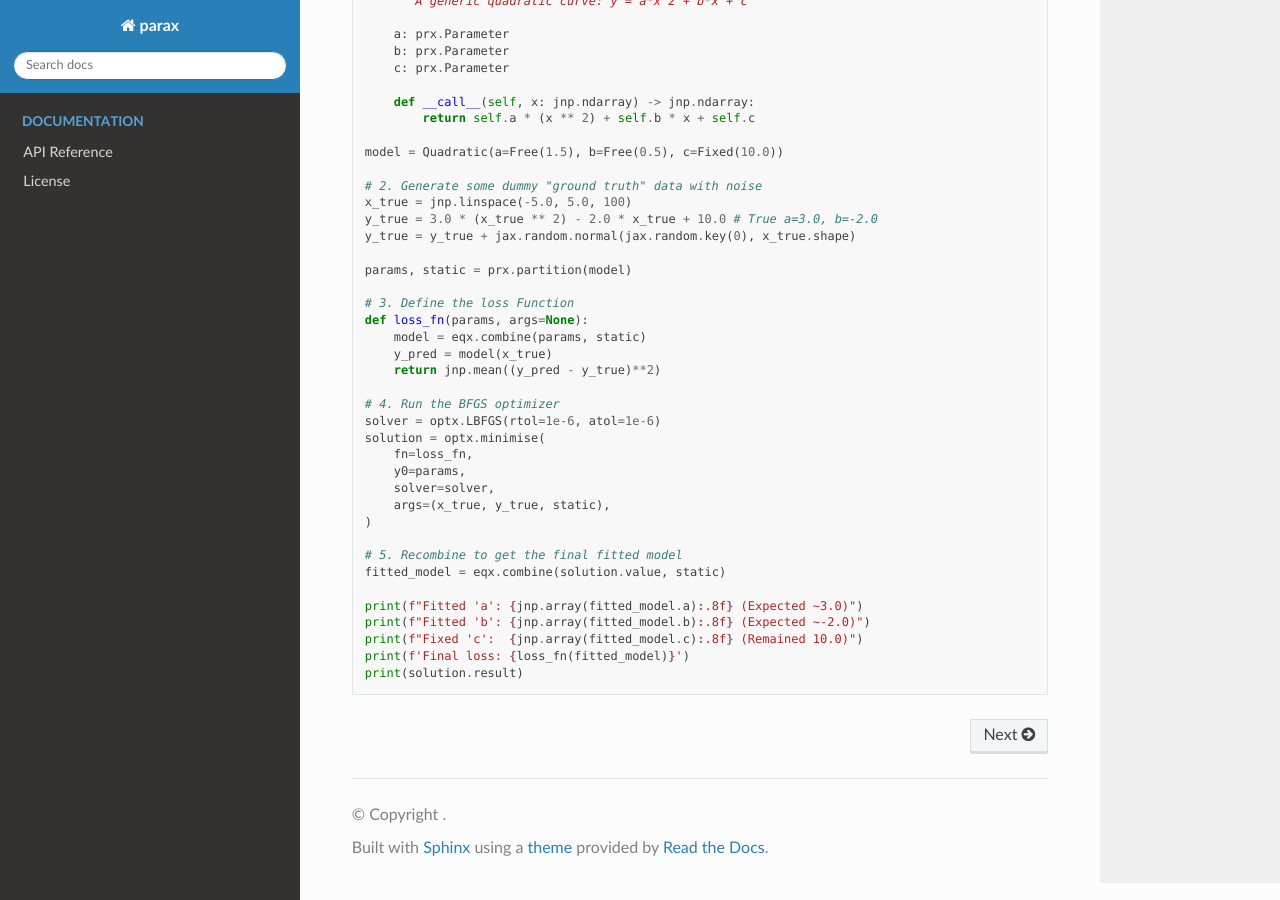
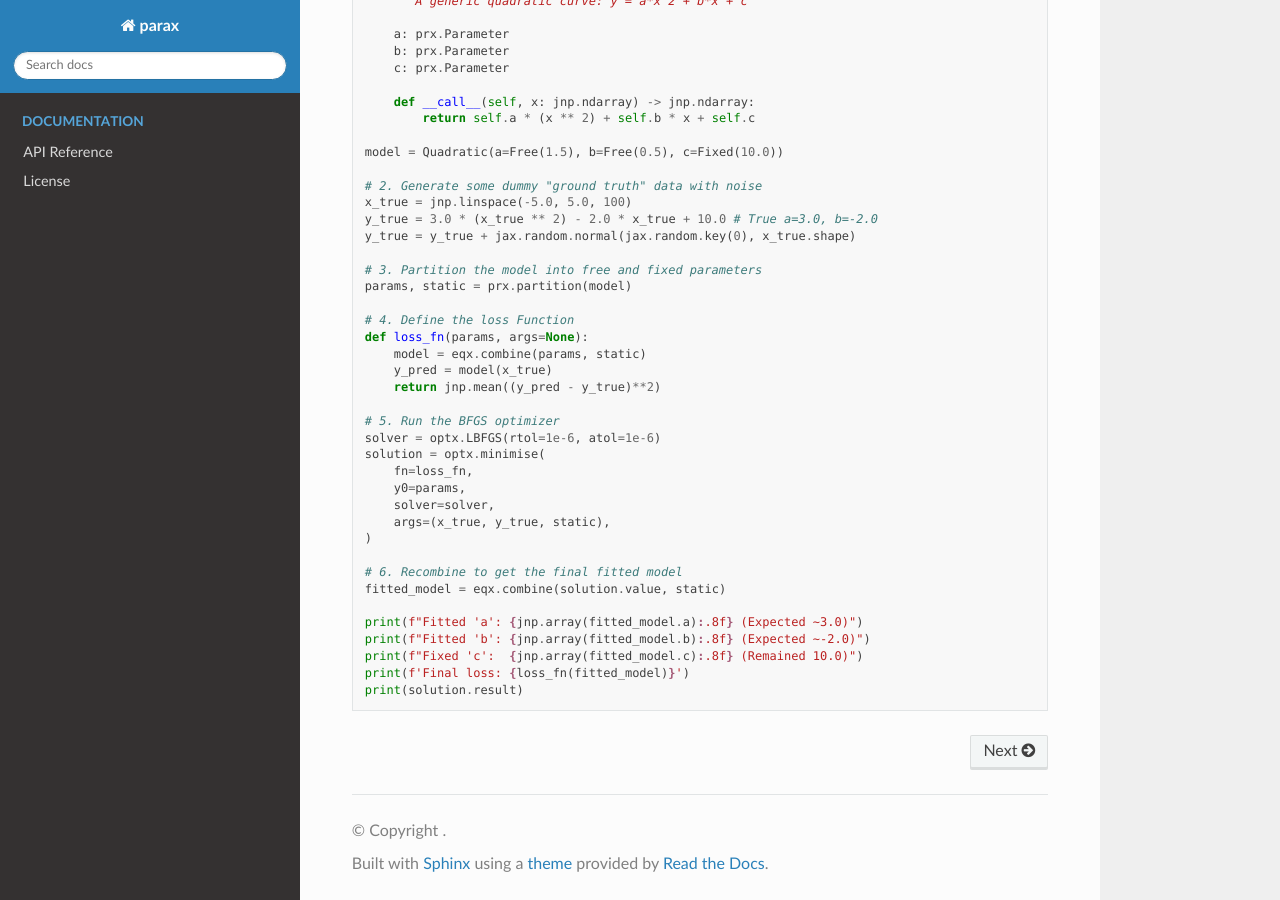
Before and after one commit to gvcallen/parax, a Sphinx documentation site: the page built from docs/source/index.rst, in a window 1280 px wide and 900 px high, scrolled down 1541 px. Built offline with Sphinx 7.4.7 and the Read the Docs theme 3.1.0, drawn with Linux system fonts in a browser that asks for light colours.

Commit message:
Updated example

```diff
--- a/docs/source/index.rst
+++ b/docs/source/index.rst
@@ -70,15 +70,16 @@ In this example, we define a simple quadratic model ($y = ax^2 + bx + c$). We fi
     y_true = 3.0 * (x_true ** 2) - 2.0 * x_true + 10.0 # True a=3.0, b=-2.0
     y_true = y_true + jax.random.normal(jax.random.key(0), x_true.shape)
 
+    # 3. Partition the model into free and fixed parameters
     params, static = prx.partition(model)
 
-    # 3. Define the loss Function
+    # 4. Define the loss Function
     def loss_fn(params, args=None):
         model = eqx.combine(params, static)
         y_pred = model(x_true)
         return jnp.mean((y_pred - y_true)**2)
 
-    # 4. Run the BFGS optimizer
+    # 5. Run the BFGS optimizer
     solver = optx.LBFGS(rtol=1e-6, atol=1e-6)
     solution = optx.minimise(
         fn=loss_fn,
@@ -87,7 +88,7 @@ In this example, we define a simple quadratic model ($y = ax^2 + bx + c$). We fi
         args=(x_true, y_true, static),
     )
 
-    # 5. Recombine to get the final fitted model
+    # 6. Recombine to get the final fitted model
     fitted_model = eqx.combine(solution.value, static)
 
     print(f"Fitted 'a': {jnp.array(fitted_model.a):.8f} (Expected ~3.0)")
```
Also changed, not shown: README.md (+4 -3 lines).
